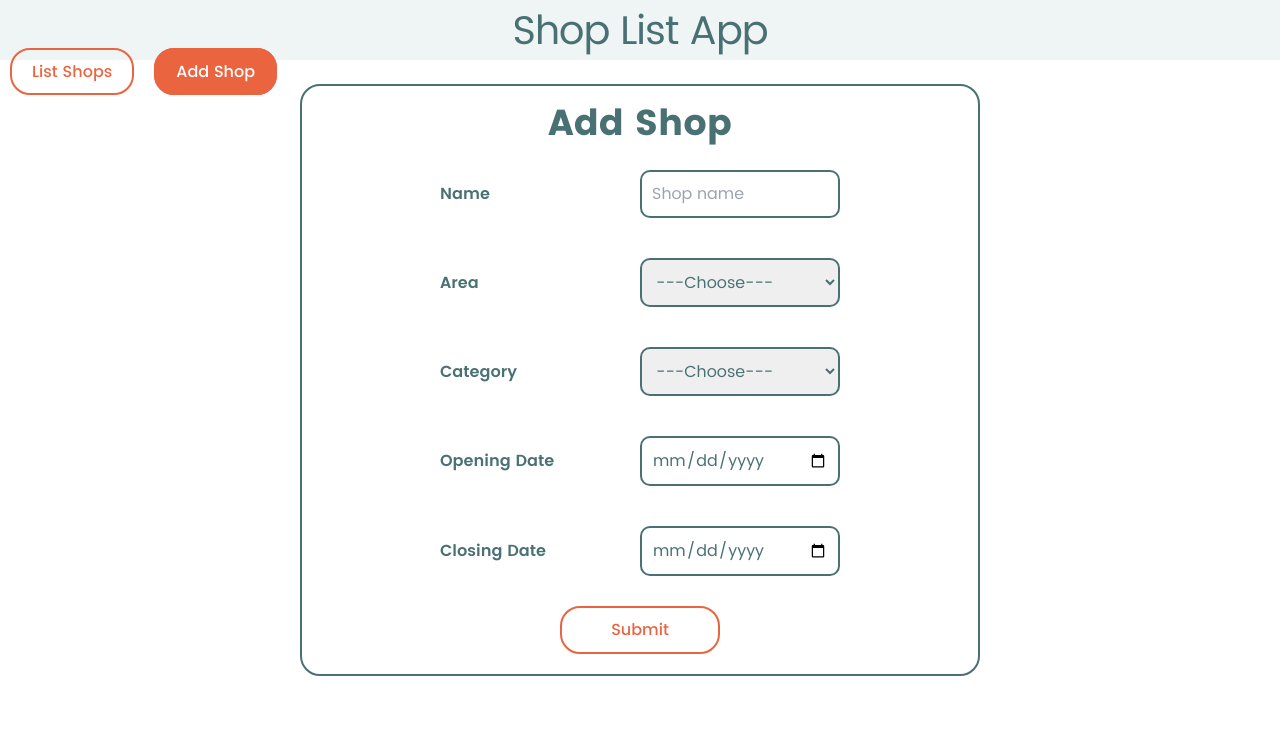
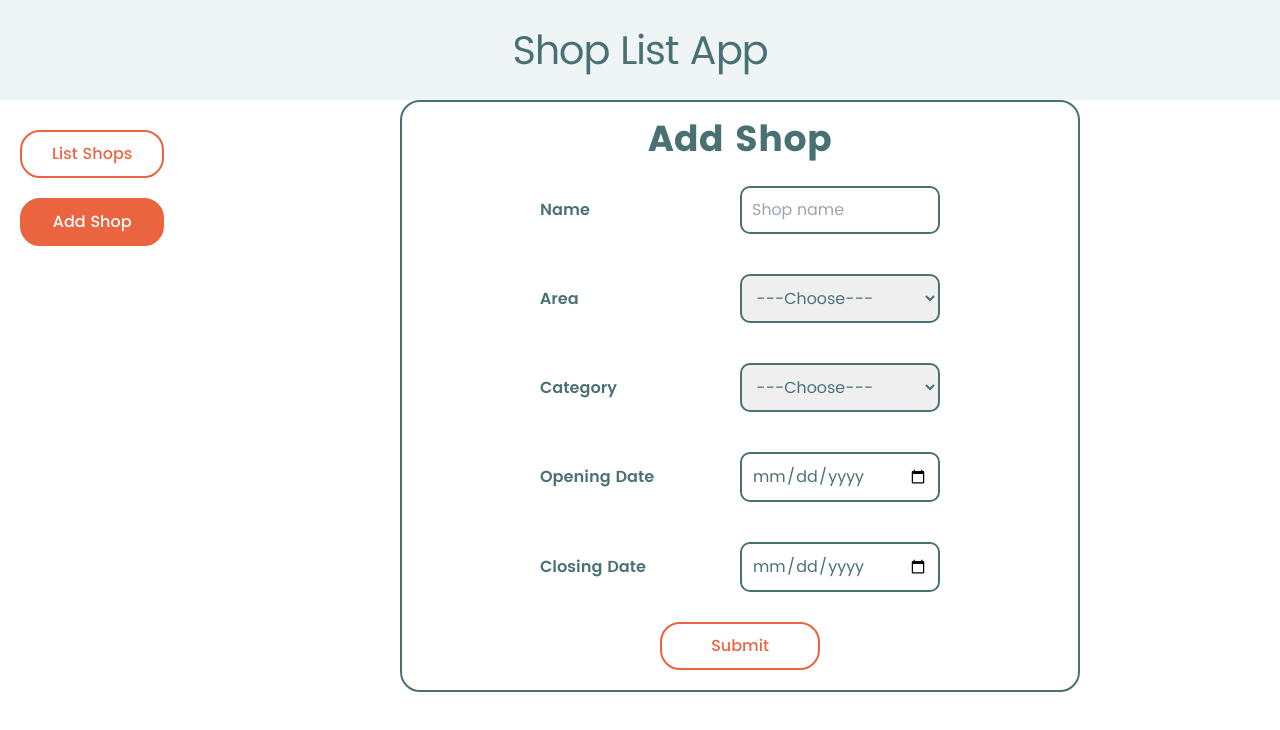
Before and after one commit to Coder-Aftab/shops-List, a React (Vite) app: page /addshop in a window 1280 px wide. Shown: the top 730 px of the page. Built offline with nearby package versions, Linux system fonts and the light colour scheme.

Commit message:
defined aside-bar

```diff
--- a/src/App.css
+++ b/src/App.css
@@ -107,6 +107,7 @@ body {
   margin: 1rem;
   font-size: 1.6rem;
   font-weight: 500;
+  white-space: nowrap;
 }
 
 .btn--accent {
@@ -120,13 +121,24 @@ body {
   color: #fff;
 }
 .btn--large {
-  max-width: 16rem;
+  max-width: 14rem;
+  max-height: 5rem;
 }
 .btn--small {
   max-width: 10rem;
 }
+@media screen and (min-width: 760px) {
+  .btn--large {
+    max-width: 16rem;
+    max-height: 7.4rem;
+  }
+}
 /* Navbar */
 .nav {
+  display: flex;
+  align-items: center;
+  justify-content: center;
+  grid-area: header;
   background: var(--color-primary);
 }
 .nav__heading {
@@ -136,8 +148,43 @@ body {
   letter-spacing: -0.1rem;
   font-size: 3.6rem;
 }
+.nav .active {
+  background: var(--color-primary);
+}
+
 @media screen and (min-width: 760px) {
   .nav__heading {
     font-size: 4rem;
   }
 }
+
+/* Aside Bar */
+.aside-bar {
+  display: flex;
+  flex-direction: row;
+  align-items: center;
+  grid-area: aside-bar;
+  justify-items: center;
+  justify-self: center;
+}
+@media screen and (min-width: 760px) {
+  .aside-bar {
+    flex-direction: column;
+    margin: 2rem 0 0 2rem;
+    justify-self: flex-start;
+  }
+}
+
+/*  App */
+.App {
+  display: grid;
+  grid-template-rows: 100px minmax(123px, 160px) 1fr;
+  grid-template-areas: "header" "aside-bar" "main";
+}
+@media screen and (min-width: 760px) {
+  .App {
+    grid-template-rows: 100px minmax(123px, 160px) auto;
+    grid-template-columns: 200px auto;
+    grid-template-areas: "header header" "aside-bar main";
+  }
+}
--- a/src/components/AsideBar.jsx
+++ b/src/components/AsideBar.jsx
@@ -7,7 +7,9 @@ function AsideBar() {
       <NavLink
         to="/shops"
         className={({ isActive }) =>
-          isActive ? "active btn btn--accent" : "btn btn--accent"
+          isActive
+            ? "active btn btn--accent btn--large"
+            : "btn btn--accent btn--large"
         }
       >
         List Shops
@@ -15,7 +17,9 @@ function AsideBar() {
       <NavLink
         to="/addshop"
         className={({ isActive }) =>
-          isActive ? "active btn btn--accent" : "btn btn--accent"
+          isActive
+            ? "active btn btn--accent btn-large"
+            : "btn btn--accent btn--large"
         }
       >
         Add Shop
--- a/src/components/NavBar.jsx
+++ b/src/components/NavBar.jsx
@@ -1,11 +1,13 @@
 import React from "react";
-
+import { NavLink } from "react-router-dom";
 function NavBar() {
   return (
     <nav className="nav">
-      <header>
-        <h1 className="nav__heading">Shop List App</h1>
-      </header>
+      <NavLink to="/">
+        <header>
+          <h1 className="nav__heading">Shop List App</h1>
+        </header>
+      </NavLink>
     </nav>
   );
 }
--- a/src/components/Shops.jsx
+++ b/src/components/Shops.jsx
@@ -1,7 +1,7 @@
 import React from "react";
 
 function Shops() {
-  return <div>Shops</div>;
+  return <div></div>;
 }
 
 export default Shops;
```
